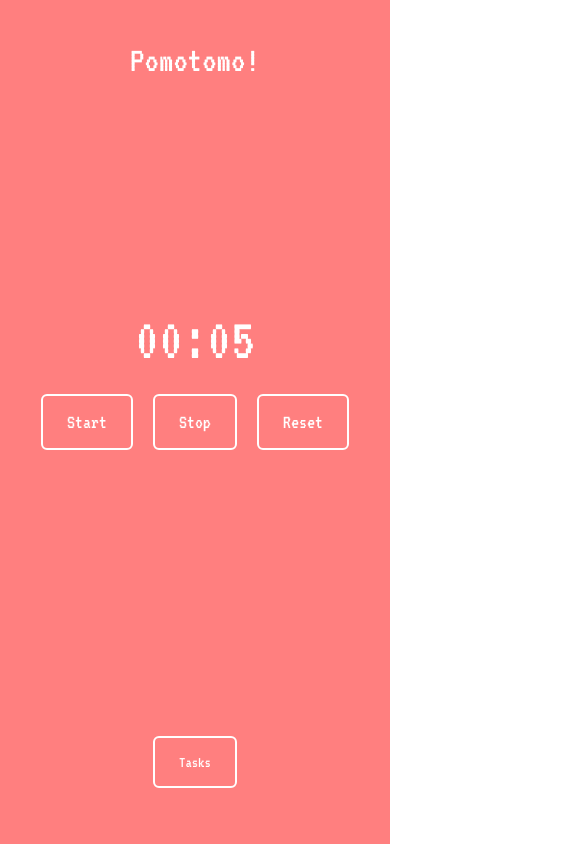
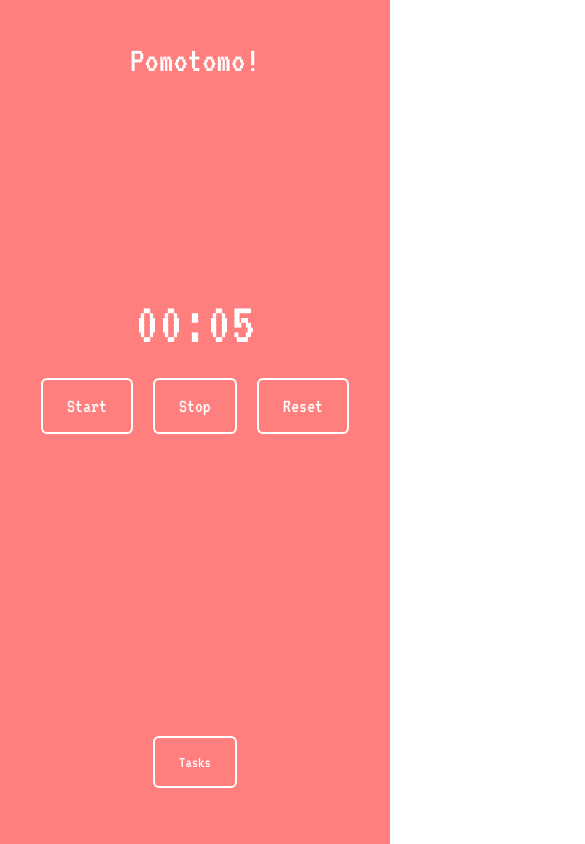
Before and after one commit to adceballos/pomotomo, a React (Vite) app: page / in a window 390 px wide. Shown: the top 844 px of the page, 585 px wide, since content can reach past the window. Built offline with nearby package versions, Linux system fonts and the light colour scheme.

Commit message:
remove absolution positioning from tomato icons so they are more responsive and center timer better

```diff
--- a/src/components/Hero.jsx
+++ b/src/components/Hero.jsx
@@ -14,7 +14,7 @@ export default function Hero() {
     <div className="flex flex-col justify-between min-h-screen bg-[#ff7f7f] text-white px-4 py-10">
       <h1 className="text-4xl sm:text-5xl md:text-6xl lg:text-8xl font-[VT323] text-center">Pomotomo!</h1>
 
-      <div className="flex-grow flex items-center justify-center pb-20">
+      <div className="flex-grow flex items-center justify-center">
         <Timer />
       </div>
 
--- a/src/components/Timer.jsx
+++ b/src/components/Timer.jsx
@@ -129,20 +129,20 @@ export default function Timer() {
         <Button onClick={stop} text="Stop" />
         <Button onClick={reset} text="Reset" />
       </div>
-      <div>
-        <img src={tomatoIcon} alt="tomato" width="80" height="100" className={`absolute top-136 left-206 transform -translate-x-1/2 mt-4 w-24 h-24 transition-opacity duration-1000 ease-in-out ${
+      <div className="flex flex-row">
+        <img src={tomatoIcon} alt="tomato" width="80" height="100" className={`mt-4 w-24 h-24 transition-opacity duration-1000 ease-in-out ${
           showTomato ? "opacity-100" : "opacity-0"
         }`}
         />
-        <img src={tomatoIcon} alt="tomato" width="80" height="100" className={`absolute top-136 left-226 transform -translate-x-1/2 mt-4 w-24 h-24 transition-opacity duration-1000 ease-in-out ${
+        <img src={tomatoIcon} alt="tomato" width="80" height="100" className={`mt-4 w-24 h-24 transition-opacity duration-1000 ease-in-out ${
           showTomato2 ? "opacity-100" : "opacity-0"
         }`}
         />
-        <img src={tomatoIcon} alt="tomato" width="80" height="100" className={`absolute top-136 left-246 transform -translate-x-1/2 mt-4 w-24 h-24 transition-opacity duration-1000 ease-in-out ${
+        <img src={tomatoIcon} alt="tomato" width="80" height="100" className={`mt-4 w-24 h-24 transition-opacity duration-1000 ease-in-out ${
           showTomato3 ? "opacity-100" : "opacity-0"
         }`}
         />
-        <img src={tomatoIcon} alt="tomato" width="80" height="100" className={`absolute top-136 left-266 transform -translate-x-1/2 mt-4 w-24 h-24 transition-opacity duration-1000 ease-in-out ${
+        <img src={tomatoIcon} alt="tomato" width="80" height="100" className={`mt-4 w-24 h-24 transition-opacity duration-1000 ease-in-out ${
           showTomato4 ? "opacity-100" : "opacity-0"
         }`}
         />
```
Also changed, not shown: src/assets/Untitled.svg (deleted).
